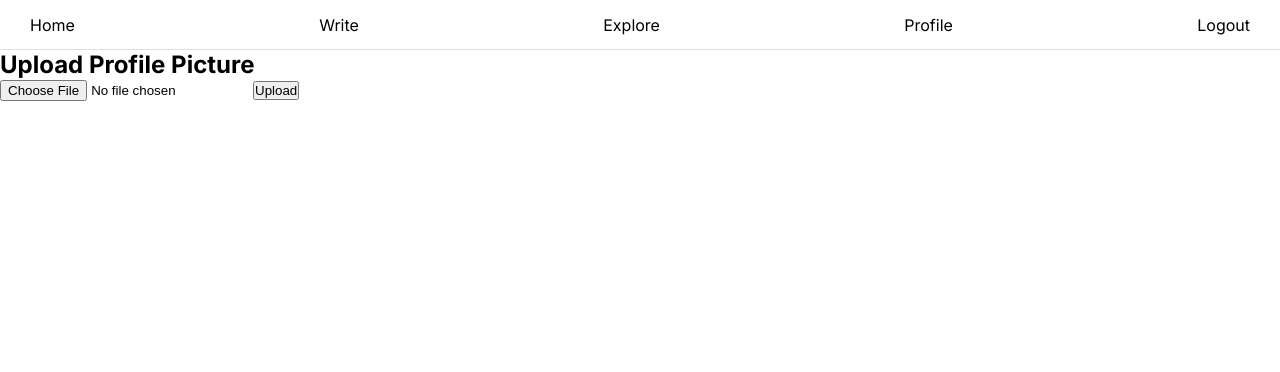
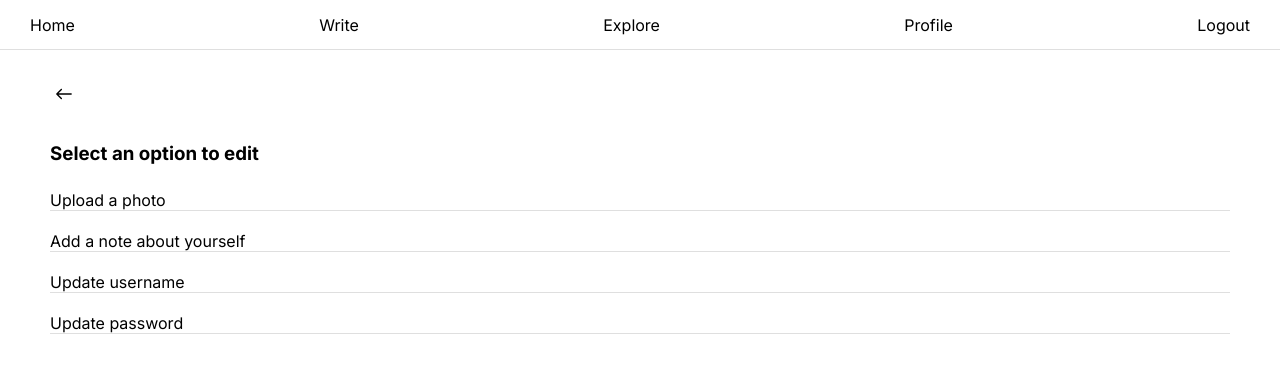
Before and after one commit to abrahamesparza/blog-app, a Next.js app: page /profile/1/edit in a window 1280 px wide. Shown: the top 372 px of the page. Built offline with nearby package versions, Linux system fonts and the light colour scheme.

Commit message:
Create edit page to display edit options, and conditional rendering

```diff
--- a/src/app/profile/[slug]/edit/page.js
+++ b/src/app/profile/[slug]/edit/page.js
@@ -1,70 +1,91 @@
 'use client';
 import { useState, useEffect } from 'react';
+import { IoIosArrowRoundBack } from 'react-icons/io';
+import { useRouter } from 'next/navigation';
 
 import Navigation from '@/app/components/navigation';
+import UploadPhoto from '@/app/components/uploadPhoto';
+import styles from '../../profile.module.css';
 
 export default function Edit() {
-    const [file, setFile] = useState(null);
-    const [uploadStatus, setUploadStatus] = useState('');
-    const [username, setUsername] = useState(null)
+    const [option, setOption] = useState(null);
+    const [isEditing, setIsEditing] = useState(false);
+    const [username, setUsername] = useState(null);
+    const router = useRouter();
 
     useEffect(() => {
-        const user = localStorage.getItem('loggedInUser');
+        let user = localStorage.getItem('loggedInUser');
         setUsername(user);
-    }, [])
+    })
 
-    const handleFileChange = (e) => {
-        let targetFile = e.target.files[0];
-        setFile(targetFile);
+    const editList = [
+        'Upload a photo',
+        'Add a note about yourself',
+        'Update username',
+        'Update password',
+    ]
+
+    const handleEditOption = (e) => {
+        let text = e.target.innerText;
+        if (text === 'Upload a photo') {
+            setOption('Photo');
+        }
+        else if (text === 'Add a note aout yourself') {
+            setOption('About');
+        }
+        else if (text === 'Update username') {
+            setOption('Username');
+        }
+        else if (text === 'Update password') {
+            setOption('Password');
+        }
+        setIsEditing(true);
     };
 
-    const handleUpload = async () => {
-        if (!file) {
-            setUploadStatus('Select a file first');
-            return;
-        }
-
-        try {
-            const response = await fetch('/api/upload-pfp', {
-                method: 'POST',
-                headers: { 'Content-Type': 'application/json' },
-                body: JSON.stringify({
-                    username,
-                    fileName: file.name
-                }),
-            });
-
-            const { uploadUrl } = await response.json();
-            await fetch(uploadUrl, {
-                method: 'PUT',
-                headers: {
-                    'Content-Type': file.type,
-                },
-                body: file,
-            });
-
-            if (response.error) {
-                setUploadStatus('Upload failed');
-                console.log('Upload failed');
-            }
-            else {
-                setUploadStatus('File uploaded successfully');
-            }
-        }
-        catch (error) {
-            console.error('Error uploading file:', error)
+    const renderComponent = () => {
+        switch(option) {
+            case 'Photo':
+                return <UploadPhoto />
+            default:
+                return;
         }
     }
 
+    const updateEditingStatus = () => {
+        if (isEditing) {
+            setIsEditing(false);
+            setOption(null);
+        }
+        else {
+            router.push(`/profile/${username}`);
+        }
+    };
+
     return (
-        <div>
+        <div className={styles.profile}>
             <Navigation />
-            <div>
-                <h2>Upload Profile Picture</h2>
-                <input type="file" accept="image/*" onChange={handleFileChange} />
-                <button onClick={handleUpload}>Upload</button>
-                {uploadStatus && <p>{uploadStatus}</p>}
+            <div className={styles.editContainer}>
+                <IoIosArrowRoundBack className={styles.backButton} onClick={updateEditingStatus} size={28} />
             </div>
+            <div className={styles.editContainer} style={{ display: isEditing ? 'none' : 'block' }}>
+                <div className={styles.selectOptionText}>
+                    <h3>Select an option to edit</h3>
+                </div>
+                <div className={styles.editList}>
+                    <ul>
+                        {editList.map((item, index) => (
+                            <li
+                            key={index}
+                            className={styles.editItems}
+                            onClick={handleEditOption}
+                            >
+                                {item}
+                            </li>
+                        ))}
+                    </ul>
+                </div>
+            </div>
+            {renderComponent()}
         </div>
     )
 }
--- a/src/app/profile/profile.module.css
+++ b/src/app/profile/profile.module.css
@@ -61,3 +61,36 @@
     text-align: center;
     margin-top: 50px;
 }
+
+.editContainer {
+    margin-top: 30px;
+    margin-left: 50px;
+}
+.editList {
+    display: flex;
+    flex-direction: column;
+    margin-top: 25px;
+}
+.editItems {
+    border-bottom: 1px solid rgb(223, 223, 223);
+    margin-right: 50px;
+    margin-bottom: 20px;
+    list-style-type: none;
+}
+.editItems:hover {
+    cursor: pointer;
+    color: #887efa;
+}
+
+.selectOptionText {
+    font-weight: 600;
+}
+
+.uploadContainer {
+    margin-top: 30px;
+}
+
+.backButton:hover {
+    cursor: pointer;
+    color: #887efa;
+}
```
